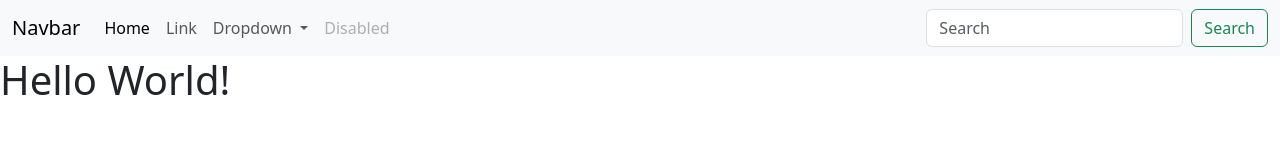
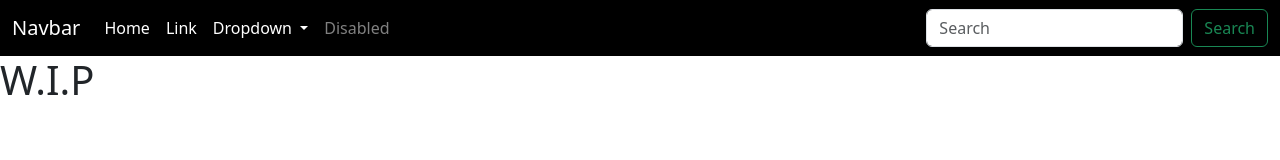
Before and after one commit to flynnmccooke01/flynnmccooke01.github.io, a plain HTML site: page index.html in a window 1280 px wide. Drawn offline with nearby package versions, Linux system fonts and the light colour scheme.

Commit message:
Updates to Homepage
N/A

```diff
--- a/index.html
+++ b/index.html
@@ -6,16 +6,17 @@
     <meta http-equiv="X-UA-Compatible" content="IE=edge">
     <meta name="viewport" content="width=device-width, initial-scale=1">
     <title>Flynn McCooke</title>
-    <link rel="icon" href="https://i.ibb.co/d7wtK9v/eye-scary.png" type="image/x-icon"/>
+    <link rel="stylesheet" href="CSS\styling.css">
+    <link rel="icon" href="https://i.ibb.co/d7wtK9v/eye-scary.png" type="image/x-icon" />
     <link href="https://cdn.jsdelivr.net/npm/bootstrap@5.3.0-alpha1/dist/css/bootstrap.min.css" rel="stylesheet"
         integrity="sha384-GLhlTQ8iRABdZLl6O3oVMWSktQOp6b7In1Zl3/Jr59b6EGGoI1aFkw7cmDA6j6gD" crossorigin="anonymous">
 </head>
 
 <body>
     <header>
-        <nav class="navbar navbar-expand-lg bg-body-tertiary">
+        <nav class="navbar navbar-expand-lg" style="background-color: black;">
             <div class="container-fluid">
-                <a class="navbar-brand" href="#">Navbar</a>
+                <a class="navbar-brand" href="#" style="color: white;">Navbar</a>
                 <button class="navbar-toggler" type="button" data-bs-toggle="collapse"
                     data-bs-target="#navbarSupportedContent" aria-controls="navbarSupportedContent"
                     aria-expanded="false" aria-label="Toggle navigation">
@@ -24,14 +25,14 @@
                 <div class="collapse navbar-collapse" id="navbarSupportedContent">
                     <ul class="navbar-nav me-auto mb-2 mb-lg-0">
                         <li class="nav-item">
-                            <a class="nav-link active" aria-current="page" href="#">Home</a>
+                            <a class="nav-link active" aria-current="page" href="#" style="color: white;">Home</a>
                         </li>
                         <li class="nav-item">
-                            <a class="nav-link" href="#">Link</a>
+                            <a class="nav-link" href="#" style="color: white;">Link</a>
                         </li>
                         <li class="nav-item dropdown">
                             <a class="nav-link dropdown-toggle" href="#" role="button" data-bs-toggle="dropdown"
-                                aria-expanded="false">
+                                aria-expanded="false" style="color: white;">
                                 Dropdown
                             </a>
                             <ul class="dropdown-menu">
@@ -44,7 +45,7 @@
                             </ul>
                         </li>
                         <li class="nav-item">
-                            <a class="nav-link disabled">Disabled</a>
+                            <a class="nav-link disabled" style="color: gray;">Disabled</a>
                         </li>
                     </ul>
                     <form class="d-flex" role="search">
@@ -55,7 +56,7 @@
             </div>
         </nav>
     </header>
-    <h1>Hello World!</h1>
+    <h1>W.I.P</h1>
     <script src="https://cdn.jsdelivr.net/npm/bootstrap@5.3.0-alpha1/dist/js/bootstrap.bundle.min.js"
         integrity="sha384-w76AqPfDkMBDXo30jS1Sgez6pr3x5MlQ1ZAGC+nuZB+EYdgRZgiwxhTBTkF7CXvN"
         crossorigin="anonymous"></script>
```
